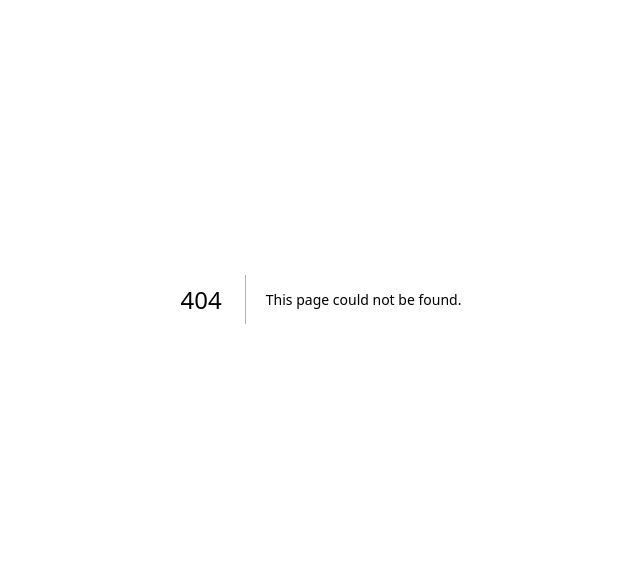
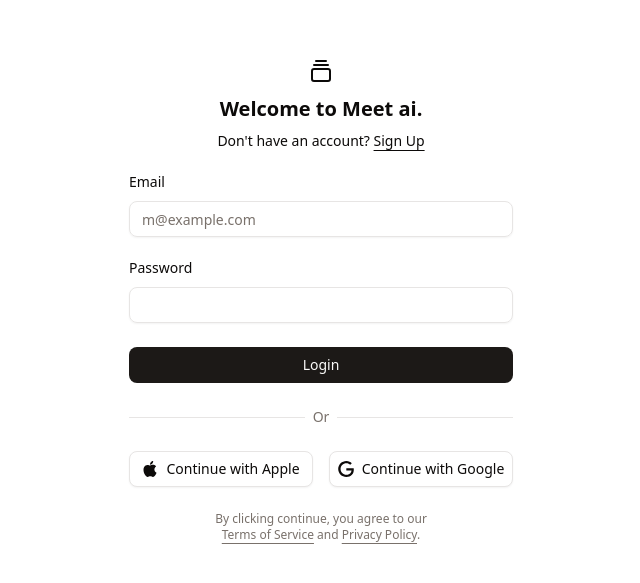
Before and after one commit to yuvidew/meetai, a Next.js app: page /sign-in in a window 1280 px wide. Before the commit this address had no page. Shown: the part 101-684 px from the top of the page, without its empty margins (319-959 px from the left). Built offline with nearby package versions, Linux system fonts and the light colour scheme.

Commit message:
feat : creating a sign in page and import the sign in form

```diff
--- /dev/null
+++ b/src/app/(auth)/sign-in/page.tsx
@@ -0,0 +1,14 @@
+import React from 'react'
+import { SignInForm } from '../_components/SignInForm'
+
+const  SignIn = () => {
+    return (
+        <>
+            {/* start to adding sign in form */}
+            <SignInForm/>
+            {/* end to adding sign in form */}
+        </>
+    )
+}
+
+export default SignIn
```
